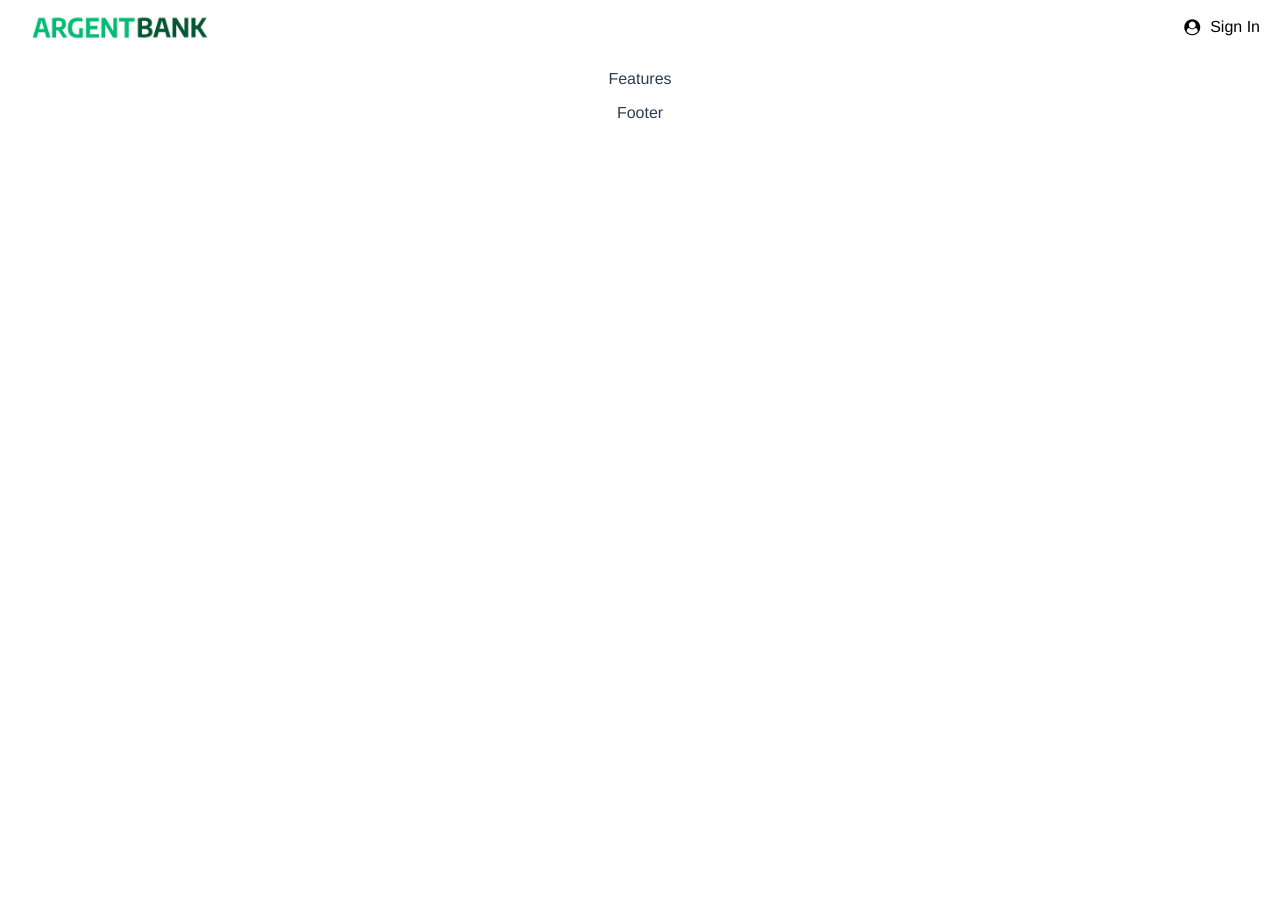
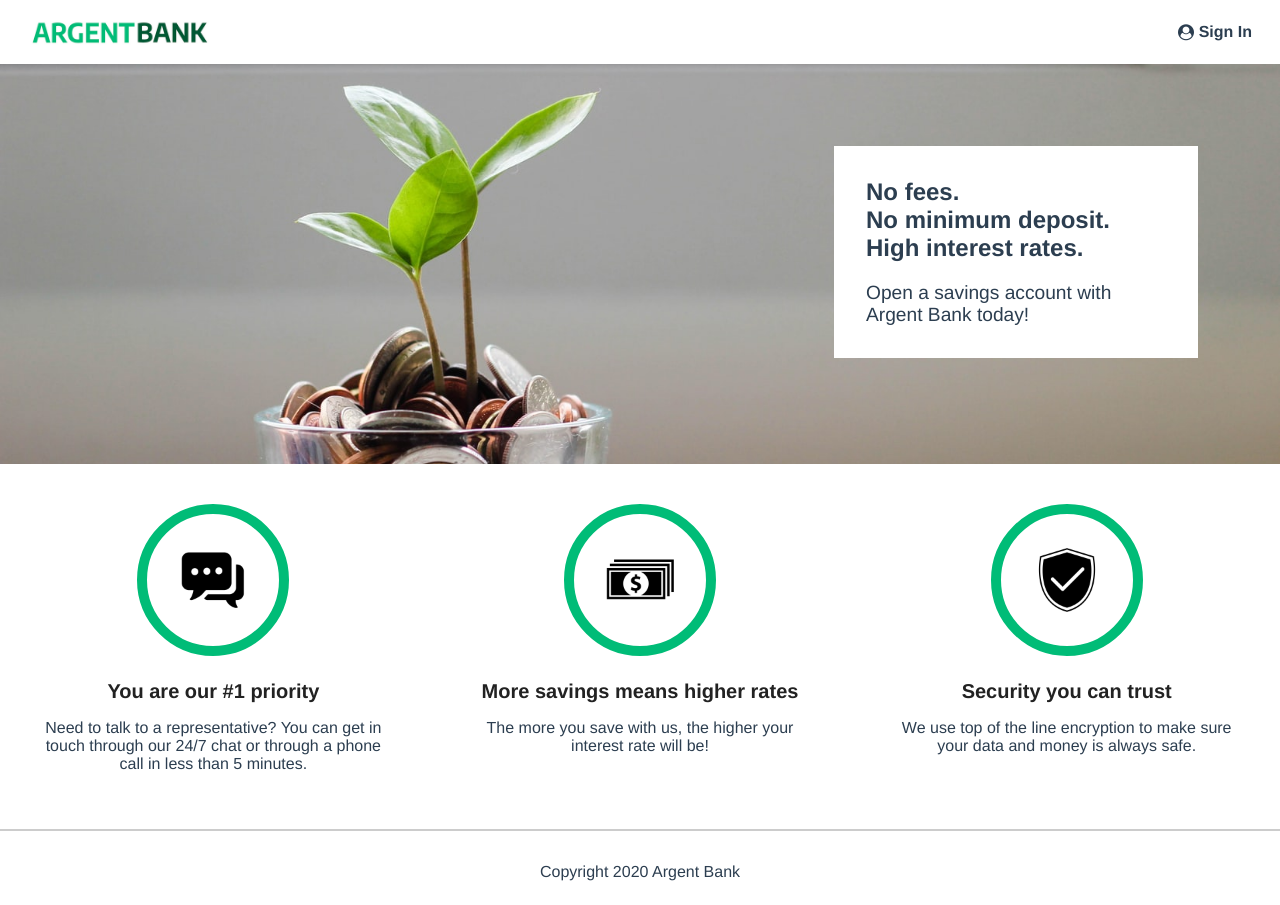
Before and after one commit to TintinDu/ArgentBank, a React (Vite) app: page / in a window 1280 px wide. Before the commit the page ends 800 px from the top, so only its background shows below. Built offline with nearby package versions, Linux system fonts and the light colour scheme.

Commit message:
feat: merge first integration

```diff
--- a/src/components/Features.tsx
+++ b/src/components/Features.tsx
@@ -1,7 +1,71 @@
+import styled from "styled-components";
+
+const StyledFeatures = styled.section`
+  display: flex;
+  flex-direction: column;
+  @media (min-width: 720px) {
+    flex-direction: row;
+  }
+`;
+
+const SrOnly = styled.h2`
+  border: 0 !important;
+  clip: rect(1px, 1px, 1px, 1px) !important;
+  -webkit-clip-path: inset(50%) !important;
+  clip-path: inset(50%) !important;
+  height: 1px !important;
+  margin: -1px !important;
+  overflow: hidden !important;
+  padding: 0 !important;
+  position: absolute !important;
+  width: 1px !important;
+  white-space: nowrap !important;
+`;
+
+const FeatureItem = styled.div`
+  flex: 1;
+  padding: 2.5rem;
+`;
+
+const FeatureIcon = styled.img`
+  width: 100px;
+  border: 10px solid #00bc77;
+  border-radius: 50%;
+  padding: 1rem;
+`;
+
+const FeatureItemTitle = styled.h3`
+  color: #222;
+  font-size: 1.25rem;
+  font-weight: bold;
+  margin-bottom: 0.5rem;
+`;
+
 export function Features() {
   return (
-    <div>
-      <p>Features</p>
-    </div>
+    <StyledFeatures>
+      <SrOnly>Features</SrOnly>
+      <FeatureItem>
+        <FeatureIcon src="/icon-chat.png" alt="icon chat" />
+        <FeatureItemTitle>You are our #1 priority</FeatureItemTitle>
+        <p>
+          Need to talk to a representative? You can get in touch through our
+          24/7 chat or through a phone call in less than 5 minutes.
+        </p>
+      </FeatureItem>
+      <FeatureItem>
+        <FeatureIcon src="/icon-money.png" alt="icon money" />
+        <FeatureItemTitle>More savings means higher rates</FeatureItemTitle>
+        <p>The more you save with us, the higher your interest rate will be!</p>
+      </FeatureItem>
+      <FeatureItem>
+        <FeatureIcon src="/icon-security.png" alt="icon security" />
+        <FeatureItemTitle>Security you can trust</FeatureItemTitle>
+        <p>
+          We use top of the line encryption to make sure your data and money is
+          always safe.
+        </p>
+      </FeatureItem>
+    </StyledFeatures>
   );
 }
--- a/src/components/Hero.tsx
+++ b/src/components/Hero.tsx
@@ -1,14 +1,76 @@
 import styled from "styled-components";
 
-const StyledHero =
-  // ({ background }: { background: string }) =>
-  // background-image: url(${background});
-  styled.div`
-    width: 100%;
-    background-size: cover;
-    background-position: center;
-  `;
+const StyledHero = styled.div`
+  background-image: url(/bank-tree.jpeg);
+  background-position: 0 -50px;
+  background-size: cover;
+  background-repeat: no-repeat;
+  height: 300px;
+  position: relative;
+  @media (min-width: 920px) {
+    height: 400px;
+    background-position: 0% 33%;
+  }
+`;
 
-export function Hero({ background }: { background: string }) {
-  return <StyledHero style={{ background: background }}></StyledHero>;
+const HeroContent = styled.section`
+  position: relative;
+  top: 2rem;
+  width: 200px;
+  background: white;
+  padding: 2rem;
+  text-align: left;
+  margin: 0 auto;
+  @media (min-width: 920px) {
+    position: absolute;
+    top: 50px;
+    right: 50px;
+    width: 300px;
+    margin: 2rem;
+  }
+`;
+
+const SrOnly = styled.h2`
+  border: 0 !important;
+  clip: rect(1px, 1px, 1px, 1px) !important;
+  -webkit-clip-path: inset(50%) !important;
+  clip-path: inset(50%) !important;
+  height: 1px !important;
+  margin: -1px !important;
+  overflow: hidden !important;
+  padding: 0 !important;
+  position: absolute !important;
+  width: 1px !important;
+  white-space: nowrap !important;
+`;
+
+const Subtitle = styled.p`
+  font-weight: bold;
+  font-size: 1rem;
+  margin: 0;
+  @media (min-width: 920px) {
+    font-size: 1.5rem;
+  }
+`;
+
+const Text = styled.p`
+  margin-bottom: 0;
+  font-size: 0.9rem;
+  @media (min-width: 920px) {
+    font-size: 1.2rem;
+  }
+`;
+
+export function Hero() {
+  return (
+    <StyledHero>
+      <HeroContent>
+        <SrOnly>Promoted Content</SrOnly>
+        <Subtitle>No fees.</Subtitle>
+        <Subtitle>No minimum deposit.</Subtitle>
+        <Subtitle>High interest rates.</Subtitle>
+        <Text>Open a savings account with Argent Bank today! </Text>
+      </HeroContent>
+    </StyledHero>
+  );
 }
--- a/src/components/Layout/Footer.tsx
+++ b/src/components/Layout/Footer.tsx
@@ -1,7 +1,21 @@
+import styled from "styled-components";
+
+const StyledFooter = styled.footer`
+  display: flex;
+  justify-content: center;
+  border-top: 2px solid #ccc;
+  padding: 2rem 0 1.5rem;
+`;
+
+const FooterText = styled.p`
+  margin: 0;
+  padding: 0;
+`;
+
 export function Footer() {
   return (
-    <div>
-      <p>Footer</p>
-    </div>
+    <StyledFooter>
+      <FooterText>Copyright 2020 Argent Bank</FooterText>
+    </StyledFooter>
   );
 }
--- a/src/components/Layout/Navbar/Navbar.tsx
+++ b/src/components/Layout/Navbar/Navbar.tsx
@@ -5,7 +5,8 @@ import { NavbarLink } from "./NavbarLink";
 const StyledNavbar = styled.nav`
   display: flex;
   justify-content: space-between;
-  margin: 0 20px;
+  align-items: center;
+  padding: 5px 20px;
 `;
 
 export function Navbar() {
--- a/src/components/Layout/Navbar/NavbarLink.tsx
+++ b/src/components/Layout/Navbar/NavbarLink.tsx
@@ -3,18 +3,20 @@ import styled from "styled-components";
 const StyledNavbarLink = styled.a`
   display: flex;
   align-items: center;
-  font-weight: 500;
+  font-weight: bold;
+  color: #2c3e50;
+  margin-right: 0.5rem;
 `;
 
-const StyledNavbarIcon = styled.i`
-  padding-right: 10px;
+const StyledNavbarText = styled.p`
+  margin-left: 0.3em;
 `;
 
 export function NavbarLink() {
   return (
     <StyledNavbarLink href="/login">
-      <StyledNavbarIcon className="fa fa-user-circle"></StyledNavbarIcon>
-      <p>Sign In</p>
+      <i className="fa fa-user-circle"></i>
+      <StyledNavbarText>Sign In</StyledNavbarText>
     </StyledNavbarLink>
   );
 }
--- a/src/index.css
+++ b/src/index.css
@@ -13,279 +13,27 @@ body {
   min-height: 100vh;
 }
 
+#root {
+  margin: 0;
+  display: flex;
+  flex-direction: column;
+  min-height: 100vh;
+}
+
+.App {
+  margin: 0;
+  display: flex;
+  flex-direction: column;
+  min-height: 100vh;
+}
+
+body {
+  margin: 0;
+  display: flex;
+  flex-direction: column;
+  min-height: 100vh;
+}
+
 .main {
   flex: 1;
 }
-
-.bg-dark {
-  background-color: #12002b;
-}
-
-.sr-only {
-  border: 0 !important;
-  clip: rect(1px, 1px, 1px, 1px) !important; /* 1 */
-  -webkit-clip-path: inset(50%) !important;
-  clip-path: inset(50%) !important; /* 2 */
-  height: 1px !important;
-  margin: -1px !important;
-  overflow: hidden !important;
-  padding: 0 !important;
-  position: absolute !important;
-  width: 1px !important;
-  white-space: nowrap !important; /* 3 */
-}
-
-.main-nav {
-  display: flex;
-  justify-content: space-between;
-  align-items: center;
-  padding: 5px 20px;
-}
-
-.main-nav a {
-  font-weight: bold;
-  color: #2c3e50;
-}
-
-.main-nav a.router-link-exact-active {
-  color: #42b983;
-}
-
-.main-nav-item {
-  text-decoration: none;
-  margin-right: 0.5rem;
-}
-
-.main-nav-item:hover {
-  text-decoration: underline;
-}
-
-.main-nav-logo {
-  display: flex;
-  align-items: center;
-}
-
-.main-nav-logo-image {
-  max-width: 100%;
-  width: 200px;
-}
-
-.hero {
-  background-image: url("../img/bank-tree.jpeg");
-  background-position: 0 -50px;
-  background-size: cover;
-  background-repeat: no-repeat;
-  height: 300px;
-  position: relative;
-}
-
-.hero-content {
-  position: relative;
-  top: 2rem;
-  width: 200px;
-  background: white;
-  padding: 2rem;
-  text-align: left;
-  margin: 0 auto;
-}
-
-.hero-content .subtitle {
-  font-weight: bold;
-  font-size: 1rem;
-  margin: 0;
-}
-
-.hero-content .text {
-  margin-bottom: 0;
-  font-size: 0.9rem;
-}
-
-@media (min-width: 920px) {
-  .hero {
-    height: 400px;
-    background-position: 0% 33%;
-  }
-
-  .hero-content {
-    position: absolute;
-    top: 50px;
-    right: 50px;
-    width: 300px;
-    margin: 2rem;
-  }
-
-  .hero-content .subtitle {
-    font-size: 1.5rem;
-  }
-
-  .hero-content .text {
-    font-size: 1.2rem;
-  }
-}
-
-.features {
-  display: flex;
-  flex-direction: column;
-}
-
-@media (min-width: 920px) {
-  .features {
-    flex-direction: row;
-  }
-}
-
-.feature-icon {
-  width: 100px;
-  border: 10px solid #00bc77;
-  border-radius: 50%;
-  padding: 1rem;
-}
-
-.feature-item {
-  flex: 1;
-  padding: 2.5rem;
-}
-
-.feature-item-title {
-  color: #222;
-  font-size: 1.25rem;
-  font-weight: bold;
-  margin-bottom: 0.5rem;
-}
-
-.sign-in-button {
-  display: block;
-  width: 100%;
-  padding: 8px;
-  font-size: 1.1rem;
-  font-weight: bold;
-  margin-top: 1rem;
-  border-color: #00bc77;
-  background-color: #00bc77;
-  color: #fff;
-}
-
-.sign-in-content {
-  box-sizing: border-box;
-  background-color: white;
-  width: 300px;
-  margin: 0 auto;
-  margin-top: 3rem;
-  padding: 2rem;
-}
-
-.sign-in-icon {
-  font-size: 5rem;
-}
-
-.input-remember {
-  display: flex;
-}
-
-.input-remember label {
-  margin-left: 0.25rem;
-}
-
-.input-wrapper {
-  display: flex;
-  flex-direction: column;
-  text-align: left;
-  margin-bottom: 1rem;
-}
-
-.input-wrapper label {
-  font-weight: bold;
-}
-
-.input-wrapper input {
-  padding: 5px;
-  font-size: 1.2rem;
-}
-
-.footer {
-  display: flex;
-  justify-content: center;
-  border-top: 2px solid #ccc;
-  padding: 2rem 0 1.5rem;
-}
-
-.footer-text {
-  margin: 0;
-  padding: 0;
-}
-
-.account {
-  display: flex;
-  justify-content: space-between;
-  align-items: center;
-  border: 1px solid black;
-  background-color: #fff;
-  width: 80%;
-  margin: 0 auto;
-  flex-direction: column;
-  padding: 1.5rem;
-  box-sizing: border-box;
-  text-align: left;
-  margin-bottom: 2rem;
-}
-
-.account-amount {
-  margin: 0;
-  font-size: 2.5rem;
-  font-weight: bold;
-}
-
-.account-amount-description {
-  margin: 0;
-}
-
-.account-title {
-  margin: 0;
-  padding: 0;
-  font-size: 1rem;
-  font-weight: normal;
-}
-
-.account-content-wrapper {
-  width: 100%;
-  flex: 1;
-}
-
-.edit-button {
-  border-color: #00bc77;
-  background-color: #00bc77;
-  color: #fff;
-  font-weight: bold;
-  padding: 10px;
-}
-
-.header {
-  color: #fff;
-  margin-bottom: 2rem;
-}
-
-.transaction-button {
-  display: block;
-  width: 100%;
-  padding: 8px;
-  font-size: 1.1rem;
-  font-weight: bold;
-  margin-top: 1rem;
-  border-color: #00bc77;
-  background-color: #00bc77;
-  color: #fff;
-}
-
-@media (min-width: 720px) {
-  .account {
-    flex-direction: row;
-  }
-
-  .account-content-wrapper.cta {
-    flex: 0;
-  }
-
-  .transaction-button {
-    width: 200px;
-  }
-}
--- a/src/layout/Layout.tsx
+++ b/src/layout/Layout.tsx
@@ -6,7 +6,9 @@ export function Layout() {
   return (
     <div className="App">
       <Navbar />
-      <Outlet />
+      <main>
+        <Outlet />
+      </main>
       <Footer />
     </div>
   );
--- a/src/pages/Homepage/Homepage.tsx
+++ b/src/pages/Homepage/Homepage.tsx
@@ -21,7 +21,7 @@ export function Homepage() {
 
   return (
     <>
-      <Hero background={"/bank-tree.jpeg"} />
+      <Hero />
       {/* {store.getState()} */}
       <Features />
     </>
--- a/src/pages/Login/Login.tsx
+++ b/src/pages/Login/Login.tsx
@@ -1,10 +1,31 @@
 import styled from "styled-components";
-import { Form } from "react-router-dom";
+
+const StyledLabel = styled.label`
+  display: flex;
+  flex-direction: row;
+`;
+
+const StyledForm = styled.form`
+  display: flex;
+  flex-direction: column;
+  width: 200px;
+  margin: 0 auto;
+`;
 
 export function Login() {
   return (
-    <Form>
-      <p>Login</p>
-    </Form>
+    <StyledForm method="post">
+      Username
+      <input type="text" />
+      Password
+      <input type="text" />
+      <StyledLabel>
+        <input type="checkbox" />
+        Remember me
+      </StyledLabel>
+      <button type="submit" value="Submit">
+        Sign In
+      </button>
+    </StyledForm>
   );
 }
```
